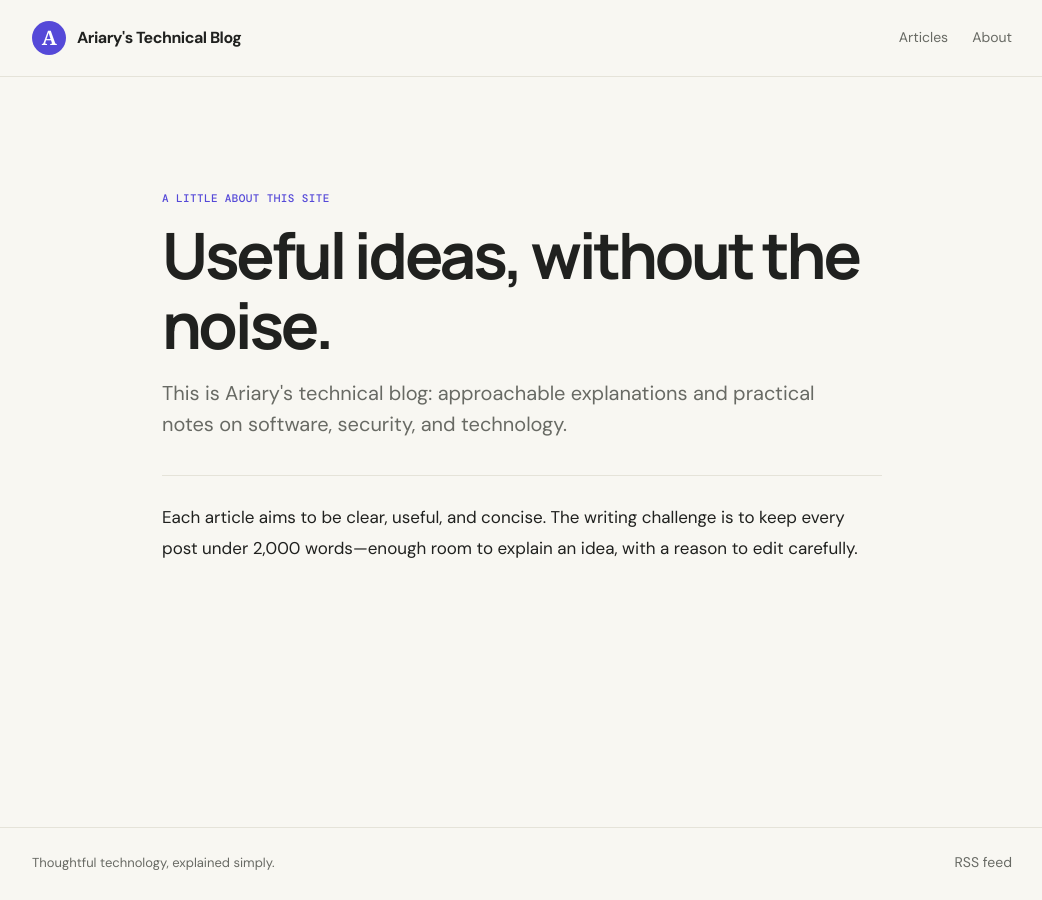
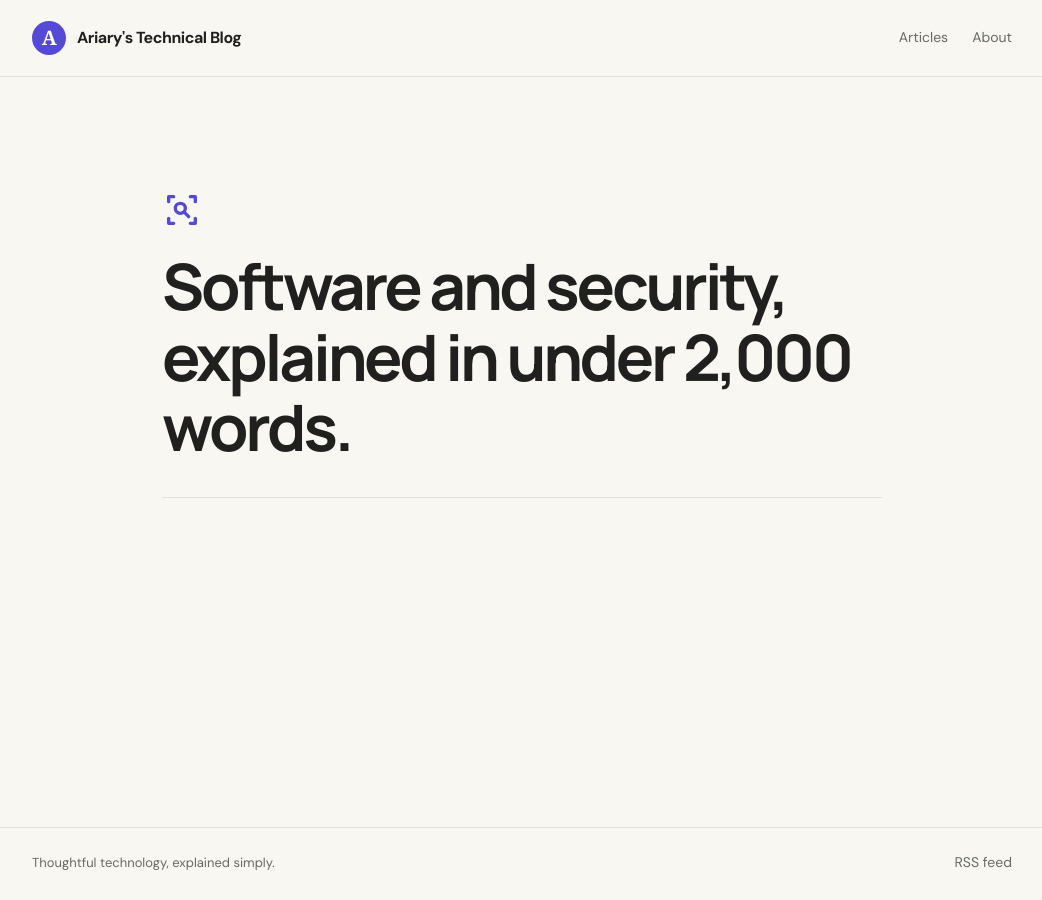
Before and after one commit to ariary/ariary.github.io, a Jekyll site: the page built from about.md, in a window 1280 px wide. Shown: the whole page, without its empty margins (118-1160 px from the left). Built offline with Jekyll 4.4.1, drawn with Linux system fonts in a browser that asks for light colours.

Commit message:
Simplify About page with concise copy and scan-search icon

```diff
--- a/about.md
+++ b/about.md
@@ -4,10 +4,10 @@ title: About
 permalink: /about/
 ---
 <section class="page-intro">
-  <p class="eyebrow">A little about this site</p>
-  <h1>Useful ideas, without the noise.</h1>
-  <p class="post-deck">This is Ariary's technical blog: approachable explanations and practical notes on software, security, and technology.</p>
+  <svg class="eyebrow" xmlns="http://www.w3.org/2000/svg" width="40" height="40" viewBox="0 0 24 24" fill="none" stroke="currentColor" stroke-width="2" stroke-linecap="round" stroke-linejoin="round" aria-hidden="true" focusable="false">
+    <path d="M4 7V4h3M17 4h3v3M20 17v3h-3M7 20H4v-3" />
+    <circle cx="11" cy="11" r="3" />
+    <path d="m16 16-2.1-2.1" />
+  </svg>
+  <h1>Software and security, explained in under 2,000 words.</h1>
 </section>
-<div class="prose">
-  <p>Each article aims to be clear, useful, and concise. The writing challenge is to keep every post under 2,000 words—enough room to explain an idea, with a reason to edit carefully.</p>
-</div>
```
